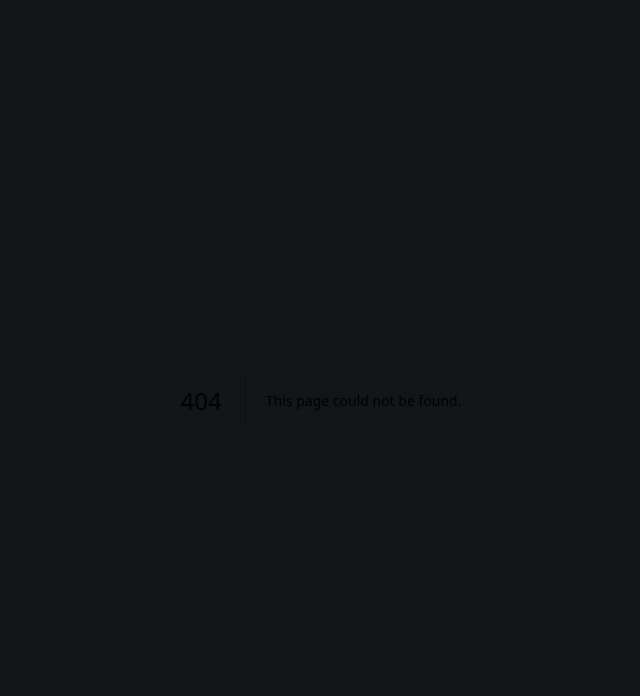
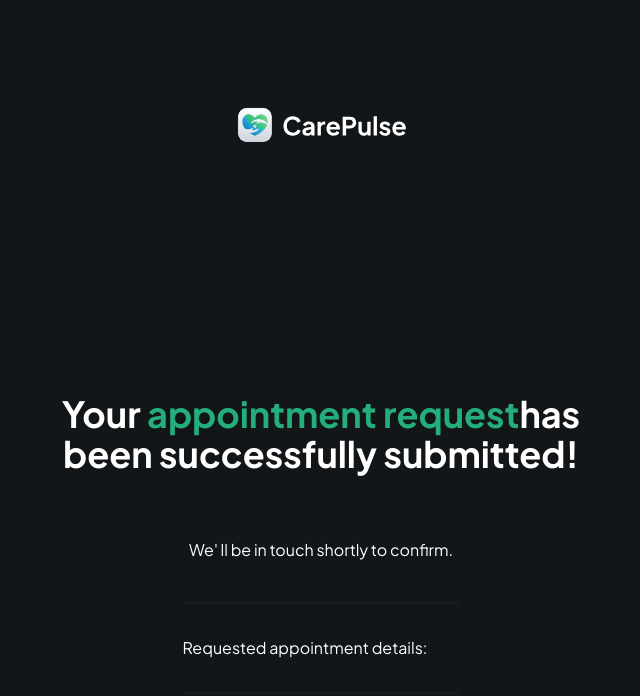
Before and after one commit to Satora1/HealtCare-Menagment-App, a Next.js app: page /patients/1/new-appointment/success in a window 1280 px wide. Before the commit this address had no page. Shown: the top 696 px of the page, without its empty margins (319-959 px from the left). Built offline with nearby package versions, Linux system fonts and the light colour scheme.

Commit message:
success page

```diff
--- /dev/null
+++ b/app/patients/[userId]/new-appointment/success/page.tsx
@@ -0,0 +1,46 @@
+import Image from 'next/image'
+import Link from 'next/link'
+import React from 'react'
+
+const Success = () => {
+    return (
+        <div className='flex h-screen max-h-screen px-[5%]'>
+            <div className='success-img'>
+                <Link href="/">
+                    <Image
+                        src="/assets/icons/logo-full.svg"
+                        height={1000}
+                        width={1000}
+                        alt="logo"
+                        className='h-10 w-fit'
+                    />
+                </Link>
+                <section className='flex flex-col items-center'>
+                    <Image
+                        src="/assets/gifs/success.gif"
+                        height={300}
+                        width={280}
+                        alt='success'
+                    />
+
+                </section>
+                <h2 className='header mb-6 max-w-[600px] text-center'>
+                    Your <span className='text-green-500'>appointment request</span>has been successfully submitted!
+                </h2>
+                <p>
+                    We' ll be in touch shortly to confirm.
+                </p>
+                <section className='request-details'>
+                    <p>
+                        Requested appointment details:
+                    </p>
+<div className='flex items-center gap-3'>
+{/* <Image/> */}
+</div>
+                </section>
+            </div>
+        </div>
+    )
+}
+
+export default Success
```
